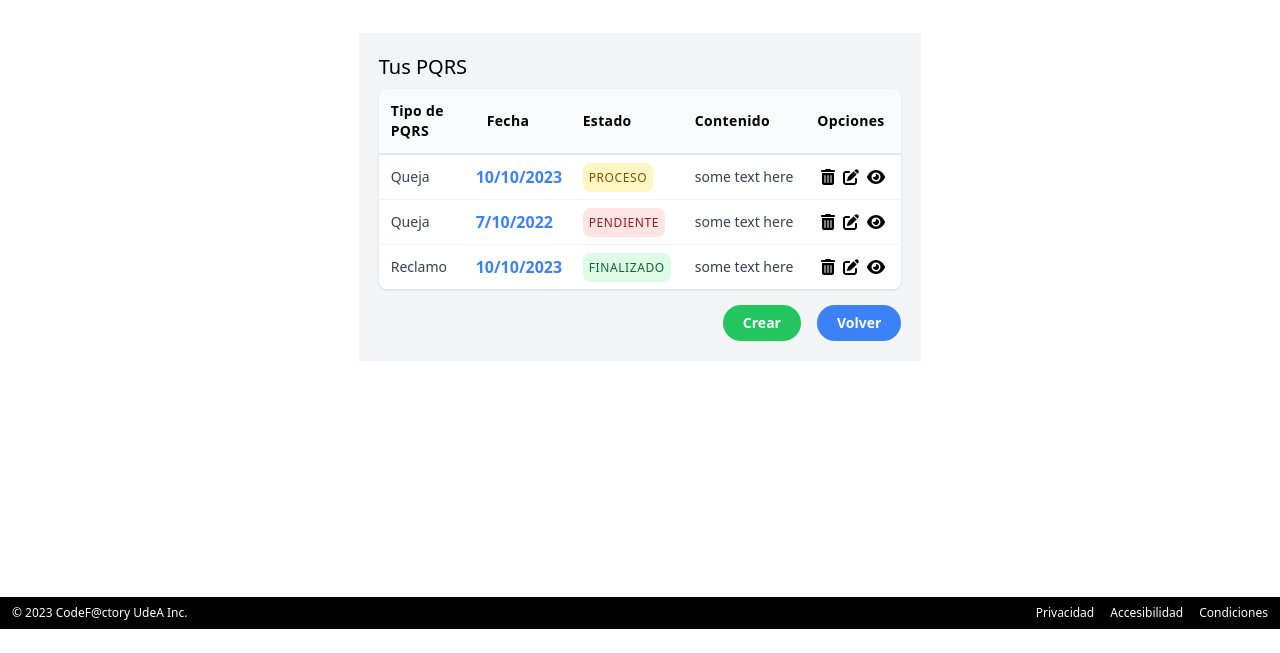
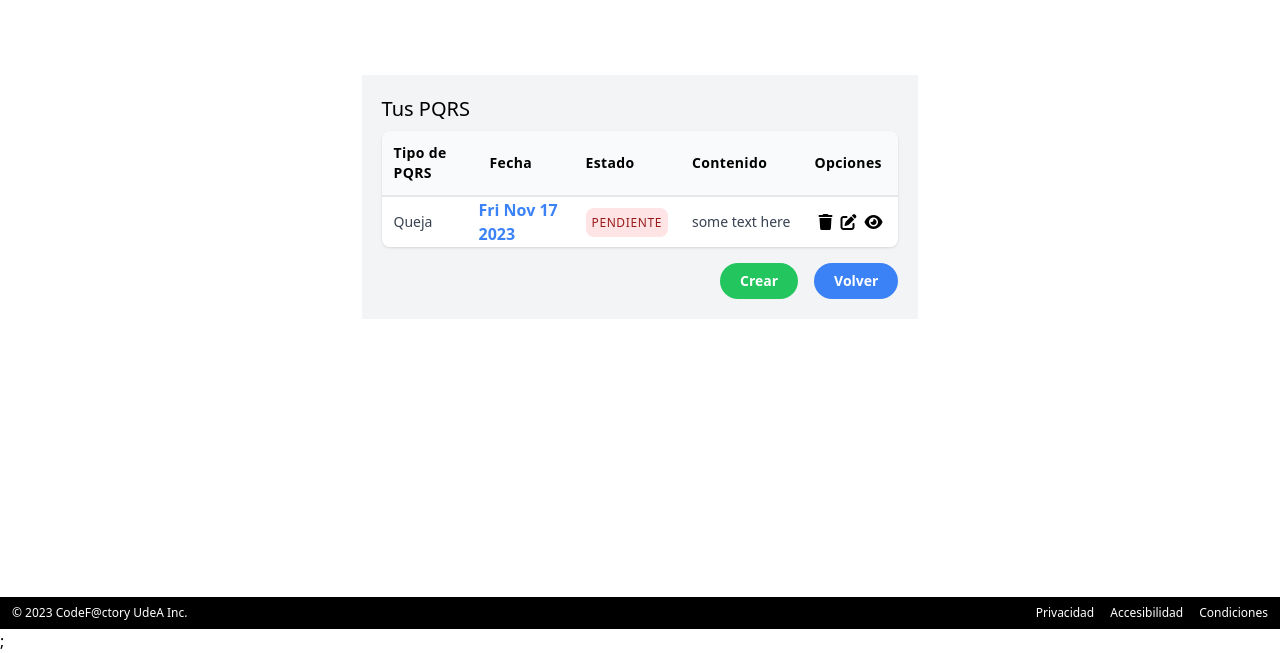
Before and after one commit to CodeF-ctory2023/front, a Next.js app: page / in a window 1280 px wide. Shown: the part 203-856 px from the top of the page. Before the commit the page ends 832 px from the top, so only its background shows below. Built offline with nearby package versions, Linux system fonts and the light colour scheme.

Commit message:
add create and delete pqrs functionality

```diff
--- a/components/PqrsCreateComponent/PopUp.tsx
+++ b/components/PqrsCreateComponent/PopUp.tsx
@@ -1,18 +1,22 @@
 /* eslint-disable jsx-a11y/click-events-have-key-events */
 /* eslint-disable jsx-a11y/no-static-element-interactions */
 /* eslint-disable import/no-default-export */
-import Link from 'next/link';
 import { useRouter } from 'next/router';
-import React, { useState } from 'react';
+import { useState, FC } from 'react';
+import { PqrsMenu } from './PqrsMenu';
 
-const tipoSubPQRS = () => {
+interface Props {
+  isOpen: boolean;
+  closePopup: () => void;
+}
+
+const PopUp: FC<Props> = ({ isOpen, closePopup }) => {
   const router = useRouter();
-  const { tipoSubPQRS } = router.query;
-  const { tipoPQRS } = router.query;
-};
+  const [selectedOption, setSelectedOption] = useState<string | null>(null);
+  const [showQuejaMenu, setShowQuejaMenu] = useState<boolean>(false); // Estado para controlar la visibilidad del menú de quejas
+  const [showReclamoMenu, setShowReclamoMenu] = useState<boolean>(false); // Estado para controlar la visibilidad del menú de quejas
 
-const Popup = ({ isOpen, closePopup }) => {
-  const PQRS_OPTIONS = [
+  const PQRS_OPTIONS: string[] = [
     'Queja',
     'Petición',
     'Reclamo',
@@ -20,7 +24,7 @@ const Popup = ({ isOpen, closePopup }) => {
     'Felicitación',
   ];
 
-  const QUEJA_OPTIONS = [
+  const QUEJA_OPTIONS: string[] = [
     'Mal comportamiento del conductor',
     'Estado del vehículo',
     'Cobro inadecuado',
@@ -29,27 +33,25 @@ const Popup = ({ isOpen, closePopup }) => {
     'Otro',
   ];
 
-  const RECLAMO_OPTIONS = [
+  const RECLAMO_OPTIONS: string[] = [
     'Sanciones Injustas',
     'Problemas de Facturación',
     'Otro',
   ];
 
   if (!isOpen) return null;
-  const [selectedOption, setSelectedOption] = useState(null);
-  const [showQuejaMenu, setShowQuejaMenu] = useState(false); // Estado para controlar la visibilidad del menú de quejas
-  const [showReclamoMenu, setShowReclamoMenu] = useState(false); // Estado para controlar la visibilidad del menú de quejas
 
-  const handleOverlayClick = (e) => {
+  const handleOverlayClick = (e: React.MouseEvent<HTMLDivElement>) => {
     if (e.target === e.currentTarget) {
       closePopup();
     }
   };
 
-  const handleOptionClick = (pqrs) => {
+  const handleOptionClick = (pqrs: string) => {
     setSelectedOption(pqrs);
 
     // Mostrar el menú de quejas solo si se selecciona 'Queja'
+    if (pqrs === 'Queja' || pqrs === 'Reclamo') {
       if (pqrs === 'Queja') {
         setShowQuejaMenu(true);
       } else {
@@ -61,6 +63,11 @@ const Popup = ({ isOpen, closePopup }) => {
       } else {
         setShowReclamoMenu(false);
       }
+      return;
+    }
+
+    router.push(`/CrearPqrs?tipoPQRS=${pqrs}`);
+
   };
 
   return (
@@ -97,55 +104,14 @@ const Popup = ({ isOpen, closePopup }) => {
       </div>
 
       {showQuejaMenu &&
-        selectedOption === 'Queja' && ( // Mostrar el menú de quejas si showQuejaMenu es verdadero
-          <div className='bg-white p-4 ml-1 rounded-lg shadow-lg z-10 w-60'>
-            <div className='space-y-0'>
-              {QUEJA_OPTIONS.map((quejaPqrs, index) => (
-                // eslint-disable-next-line react/jsx-key
-                <Link
-                  href={`/CrearPqrs?tipoSubPQRS=${quejaPqrs}&tipoPQRS=Queja`}
-                >
-                  <button
-                    className='w-full block text-left py-2 px-4 border border-gray-300 rounded text-gray-700 hover:bg-gray-100 focus:outline-none'
-                    key={index}
-                  >
-                    {quejaPqrs}
-                  </button>
-                </Link>
-              ))}
-            </div>
-          </div>
-        )}
+        selectedOption === 'Queja' && <PqrsMenu options={QUEJA_OPTIONS} type={'Queja'}/> // Mostrar el menú de quejas si showQuejaMenu es verdadero
+}
 
       {showReclamoMenu &&
-        selectedOption === 'Reclamo' && ( // Mostrar el menú de quejas si showQuejaMenu es verdadero
-          <div className='bg-white p-4 ml-1 rounded-lg shadow-lg z-10 w-60'>
-            <div className='space-y-0'>
-              {RECLAMO_OPTIONS.map((reclamoPqrs, index) => (
-                // eslint-disable-next-line react/jsx-key
-                <Link
-                  href={`/CrearPqrs?tipoSubPQRS=${reclamoPqrs}&tipoPQRS=Reclamo`}
-                >
-                  <button
-                    className='w-full block text-left py-2 px-4 border border-gray-300 rounded text-gray-700 hover:bg-gray-100 focus:outline-none'
-                    key={index}
-                  >
-                    {reclamoPqrs}
-                  </button>
-                </Link>
-
-                // <button
-                //   className='w-full block text-left py-2 px-4 border border-gray-300 rounded text-gray-700 hover:bg-gray-100 focus:outline-none'
-                //   key={index}
-                // >
-                //   {reclamoPqrs}
-                // </button>
-              ))}
-            </div>
-          </div>
-        )}
+        selectedOption === 'Reclamo' && <PqrsMenu options={RECLAMO_OPTIONS} type={'Reclamo'}/> // Mostrar el menú de reclamos si showQuejaMenu es verdadero
+        }
     </div>
   );
 };
 
-export default Popup;
+export  {PopUp};
--- a/components/PqrsCreateComponent/PqrsCreateComponent.tsx
+++ b/components/PqrsCreateComponent/PqrsCreateComponent.tsx
@@ -1,11 +1,16 @@
+/* eslint-disable no-restricted-imports */
 /* eslint-disable @typescript-eslint/no-unused-vars */
 // eslint-disable-next-line @typescript-eslint/no-unused-vars
-import { faEdit, faTrashCan, faEye, faPenToSquare } from '@fortawesome/free-solid-svg-icons';
-import { FontAwesomeIcon } from '@fortawesome/react-fontawesome';
-import Popup from './PopUp';
+
 import { useState } from 'react';
+import { PopUp } from './PopUp';
+import { pqrsInfo } from '../pqrsBd/pqrsInfo';
+import { pqrsType } from '.';
+import { useRouter } from 'next/router';
+import { PqrsTable } from './PqrsTable';
 
 const PqrsCreateComponent = () => {
+  const router = useRouter();
   const [popupOpen, setPopupOpen] = useState<boolean>(false);
 
   const openPopup = () => {
@@ -14,55 +19,6 @@ const PqrsCreateComponent = () => {
 
   const closePopup = () => {
     setPopupOpen(false);
-  };
-
-  const PQRS_INFORMATION = [
-    {
-      pqrsType: 'Queja',
-      createdAt: '10/10/2023',
-      pqrsState: 'Proceso',
-      createrBy: 'Usuario 001',
-      message: 'some text here',
-    },
-    {
-      pqrsType: 'Queja',
-      createdAt: '7/10/2022',
-      pqrsState: 'Pendiente',
-      createdBy: 'Usuario 007',
-      message: 'some text here',
-    },
-    {
-      pqrsType: 'Reclamo',
-      createdAt: '10/10/2023',
-      pqrsState: 'Finalizado',
-      createrBy: 'Usuario 001',
-      message: 'some text here',
-    },
-  ];
-
-  const getEstadoStyle = (pqrsState: string) => {
-    let color = '';
-    let backgroundColor = '';
-
-    switch (pqrsState) {
-      case 'Pendiente':
-        color = 'text-red-800'; // Cambia a tu color deseado
-        backgroundColor = 'bg-red-200'; // Cambia a tu color deseado
-        break;
-      case 'Proceso':
-        color = 'text-yellow-800'; // Cambia a tu color deseado
-        backgroundColor = 'bg-yellow-200'; // Cambia a tu color deseado
-        break;
-      case 'Finalizado':
-        color = 'text-green-800'; // Cambia a tu color deseado
-        backgroundColor = 'bg-green-200'; // Cambia a tu color deseado
-        break;
-      default:
-        color = 'text-gray-700';
-        backgroundColor = 'bg-gray-200';
-    }
-
-    return `${color} ${backgroundColor} p-1.5 text-xs font-medium uppercase tracking-wider rounded-lg bg-opacity-50`;
   };
 
   const HEADINGS = ['Tipo de PQRS', 'Fecha', 'Estado', 'Contenido', 'Opciones'];
@@ -87,37 +43,8 @@ const PqrsCreateComponent = () => {
               </tr>
             </thead>
             <tbody className='divide-y divide-gray-100'>
-              {PQRS_INFORMATION.map((pqrs, index) => (
-                <tr key={index} className='bg-white'>
-                  <td className='p-3 text-sm text-gray-700 whitespace-nowrap'>
-                    {pqrs.pqrsType}
-                  </td>
-                  <td className='font-bold text-blue-500 hover:underline'>
-                    {pqrs.createdAt}
-                  </td>
-                  <td className='p-3 text-sm text-gray-700 whitespace-nowrap'>
-                    <span className={`${getEstadoStyle(pqrs.pqrsState)}`}>
-                      {pqrs.pqrsState}
-                    </span>
-                  </td>
-                  <td className='p-3 text-sm text-gray-700 whitespace-nowrap'>
-                    {pqrs.message}
-                  </td>
-                  <td className='text-center'>
-                    <button className='mr-2'>
-                      <FontAwesomeIcon icon={faTrashCan} />{' '}
-                      {/* Usando el icono de eliminar */}
-                    </button>
-                    <button className='mr-2'>
-                      <FontAwesomeIcon icon={faPenToSquare} />{' '}
-                      {/* Usando el icono de editar */}
-                    </button>
-                    <button>
-                      <FontAwesomeIcon icon={faEye} />{' '}
-                      {/* Usando el icono de ver */}
-                    </button>
-                  </td>
-                </tr>
+              {pqrsInfo.map((pqrs, index) => (
+                <PqrsTable key={index} index={index} pqrs={pqrs} />
               ))}
             </tbody>
           </table>
@@ -138,7 +65,7 @@ const PqrsCreateComponent = () => {
           </button>
         </div>
       </div>
-      <Popup isOpen={popupOpen} closePopup={closePopup} />
+      <PopUp isOpen={popupOpen} closePopup={closePopup} />
     </div>
   );
 };
--- /dev/null
+++ b/components/PqrsCreateComponent/PqrsMenu.tsx
@@ -0,0 +1,32 @@
+import Link from 'next/link';
+import React, { FC } from 'react'
+
+interface Props {
+    options: string[];
+    type: string;
+
+}
+
+ const PqrsMenu: FC<Props> = ({options, type}) => {
+  return (
+    <div className='bg-white p-4 ml-1 rounded-lg shadow-lg z-10 w-60'>
+    <div className='space-y-0'>
+      {options.map((optionPqrs, index) => (
+        // eslint-disable-next-line react/jsx-key
+        <Link
+          href={`/CrearPqrs?tipoSubPQRS=${optionPqrs}&tipoPQRS=${type}`}
+        >
+          <button
+            className='w-full block text-left py-2 px-4 border border-gray-300 rounded text-gray-700 hover:bg-gray-100 focus:outline-none'
+            key={index}
+          >
+            {optionPqrs}
+          </button>
+        </Link>
+      ))}
+    </div>
+  </div>
+  )
+}
+
+export { PqrsMenu}
--- /dev/null
+++ b/components/PqrsCreateComponent/PqrsTable.tsx
@@ -0,0 +1,78 @@
+/* eslint-disable no-restricted-imports */
+import { FC } from 'react';
+import { pqrsType } from '.';
+import { pqrsInfo } from '../pqrsBd/pqrsInfo';
+import { useRouter } from 'next/router';
+
+interface Props {
+  index: number;
+  pqrs: pqrsType;
+}
+
+const PqrsTable: FC<Props> = ({ index, pqrs }) => {
+  const router = useRouter();
+
+  const deletePqrs = (pqrs: pqrsType) => {
+    //search and delete pqrs
+    const index = pqrsInfo.indexOf(pqrs);
+    pqrsInfo.splice(index, 1);
+    //refresh pqrs list
+    router.push('/');
+  };
+
+  const getEstadoStyle = (pqrsState: string) => {
+    let color = '';
+    let backgroundColor = '';
+
+    switch (pqrsState) {
+      case 'Pendiente':
+        color = 'text-red-800'; // Cambia a tu color deseado
+        backgroundColor = 'bg-red-200'; // Cambia a tu color deseado
+        break;
+      case 'Proceso':
+        color = 'text-yellow-800'; // Cambia a tu color deseado
+        backgroundColor = 'bg-yellow-200'; // Cambia a tu color deseado
+        break;
+      case 'Finalizado':
+        color = 'text-green-800'; // Cambia a tu color deseado
+        backgroundColor = 'bg-green-200'; // Cambia a tu color deseado
+        break;
+      default:
+        color = 'text-gray-700';
+        backgroundColor = 'bg-gray-200';
+    }
+    return `${color} ${backgroundColor} p-1.5 text-xs font-medium uppercase tracking-wider rounded-lg bg-opacity-50`;
+  };
+  return (
+    <tr key={index} className='bg-white'>
+      <td className='p-3 text-sm text-gray-700 whitespace-nowrap'>
+        {pqrs.type}
+      </td>
+      <td className='font-bold text-blue-500 hover:underline'>
+        {pqrs.createdAt.toDateString()}
+      </td>
+      <td className='p-3 text-sm text-gray-700 whitespace-nowrap'>
+        <span className={`${getEstadoStyle(pqrs.state)}`}>{pqrs.state}</span>
+      </td>
+      <td className='p-3 text-sm text-gray-700 whitespace-nowrap'>
+        {pqrs.description}
+      </td>
+      <td className='text-center'>
+        <button className='mr-2' onClick={() => deletePqrs(pqrs)}>
+          <i className='fa-solid fa-trash'></i>
+          {/* Usando el icono de eliminar */}
+        </button>
+        <button className='mr-2'>
+          <i className='fa-solid fa-pen-to-square'></i>
+          {/* Usando el icono de editar */}
+        </button>
+        <button>
+          <i className='fa-solid fa-eye'></i>
+          {/* Usando el icono de ver */}
+        </button>
+      </td>
+    </tr>
+  );
+};
+
+export { PqrsTable };
--- /dev/null
+++ b/components/PqrsCreateComponent/index.ts
@@ -0,0 +1,4 @@
+export * from './PqrsCreateComponent';
+export * from './pqrs.types';
+export * from './PqrsMenu';
+export * from './PopUp';
--- /dev/null
+++ b/components/pqrsBd/pqrsInfo.ts
@@ -0,0 +1,14 @@
+// eslint-disable-next-line no-restricted-imports
+import { pqrsType } from "../PqrsCreateComponent";
+
+export const pqrsInfo: pqrsType[] = [
+    {
+        type: 'Queja',
+        createdAt: new Date(),
+        state: 'Pendiente',
+        createdBy: 'Usuario 007',
+        description: 'some text here',
+        subType: 'Subtipo 1',
+        file: 'file.png',
+    },
+]
--- /dev/null
+++ b/hooks/pqrsHooks/useForm.ts
@@ -0,0 +1,25 @@
+import { pqrsType } from '@/components/PqrsCreateComponent';
+import { useState } from 'react';
+
+const useForm = (initialValues: pqrsType) => {
+  const [values, setValues] = useState(initialValues);
+
+  const handleInputChange = (
+    event:
+      | React.ChangeEvent<HTMLTextAreaElement>
+      | React.ChangeEvent<HTMLInputElement>
+  ) => {
+    setValues({
+      ...values,
+      [event.target.name]: event.target.value,
+    });
+  };
+
+  return {
+    values,
+    ...values,
+    handleInputChange,
+  };
+};
+
+export { useForm };
--- a/pages/CrearPqrs.tsx
+++ b/pages/CrearPqrs.tsx
@@ -1,12 +1,31 @@
 // pages/nueva-vista.js
+import { pqrsType } from '@/components/PqrsCreateComponent';
+import { useForm } from '@/hooks/pqrsHooks/useForm';
 import Link from 'next/link';
 import { useRouter } from 'next/router';
+import { pqrsInfo } from '@/components/pqrsBd/pqrsInfo';
 
 const CrearPqrs = () => {
   const router = useRouter();
-  const { tipoSubPQRS } = router.query;
-  const { tipoPQRS } = router.query;
+  const { tipoSubPQRS } = router.query as { tipoSubPQRS: string };
+  const { tipoPQRS } = router.query as { tipoPQRS: string };
 
+  const pqrs: pqrsType = {
+    createdBy: 'Jaime Ortiz',
+    state: 'Pendiente',
+    createdAt: new Date(),
+    type: tipoPQRS,
+    subType: tipoSubPQRS,
+    description: '',
+    file: '',
+  };
+
+  const sendPqrs = () => {
+    pqrsInfo.push(values);
+    router.push('/');
+  };
+
+  const { values, handleInputChange } = useForm(pqrs);
   return (
     <div>
       {/* Haz lo que necesites con el valor de la variable aquí */}
@@ -20,17 +39,22 @@ const CrearPqrs = () => {
             <span className='font-bold'> Usuario:</span> Jaime Ortiz
           </p>
           <p>
-            <span className='font-bold'> Fecha:</span> 11/10/2023
+            <span className='font-bold'> Fecha:</span>{' '}
+            {new Date().toDateString()}
           </p>
           <p>
             <span className='font-bold'> Tipo de PQRS:</span> {tipoPQRS}
           </p>
-          <p>
-            <span className='font-bold'>Tipo de {tipoPQRS} </span>:{' '}
-            {tipoSubPQRS}
-          </p>
+          {tipoSubPQRS && (
+            <p>
+              <span className='font-bold'>Tipo de {tipoPQRS} </span>:{' '}
+              {tipoSubPQRS}
+            </p>
+          )}
           {/* Campo de texto */}
           <textarea
+            name='description'
+            onChange={(e) => handleInputChange(e)}
             className='mt-5 w-full h-32 p-2 border border-gray-300 rounded-md mb-4'
             placeholder='Describe tu Solicitud'
           ></textarea>
@@ -38,7 +62,10 @@ const CrearPqrs = () => {
           {/* Botón para subir una imagen */}
           <label className='block text-gray-700 mb-4'>
             <span className='mr-2'>Subir una imagen:</span>
-            <input type='file' accept='image/*' className='mt-1' />
+            <input type='file' accept='image/*'
+            name='file'
+            onChange={(e) => handleInputChange(e)}
+            className='mt-1' />
           </label>
 
           {/* Botón para subir un archivo */}
@@ -58,6 +85,7 @@ const CrearPqrs = () => {
             <button
               className='ml-5 bg-green-500 hover:bg-green-700
            hover:scale-105 px-5 py-2 text-sm leading-5 rounded-full font-semibold text-white focus:outline-none active:scale-95'
+           onClick={() => sendPqrs()}
             >
               Enviar
             </button>
--- a/pages/_app.tsx
+++ b/pages/_app.tsx
@@ -1,8 +1,14 @@
 import '@/styles/globals.css';
 import type { AppProps } from 'next/app';
+import Script from 'next/script';
 
 const App = ({ Component, pageProps }: AppProps) => {
-  return <Component {...pageProps} />;
+  return(
+  <>
+  <Script src="https://kit.fontawesome.com/114f207fba.js" crossOrigin="anonymous"/>
+  <Component {...pageProps} />;
+  </>
+  );
 };
 
 export default App;
```
Also changed, not shown: components/PqrsCreateComponent/pqrs.types.ts (added, +9 -0 lines). Lines whose indentation alone changed are shown as unchanged.
